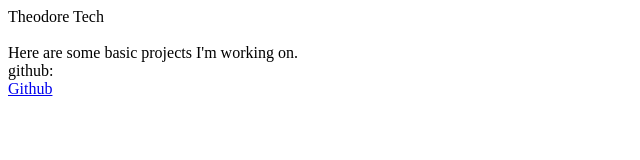
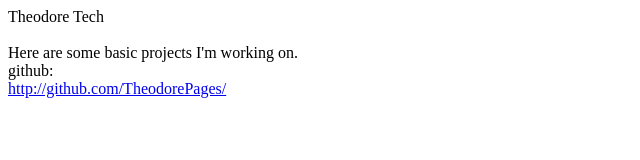
Before and after one commit to TheodorePages/mainPage, a plain HTML site: page index.html in a window 1280 px wide. Shown: the whole page, without its empty margins (0-640 px from the left). Drawn offline with Linux system fonts and the light colour scheme.

Commit message:
Update index.html

```diff
--- a/index.html
+++ b/index.html
@@ -3,4 +3,4 @@ Theodore Tech
 Here are some basic projects I'm working on.
 <br>
 github: <br>
-<a href="http://github.com/TheodorePages/">Github</a>
+<a href="http://github.com/TheodorePages/">http://github.com/TheodorePages/</a>
```
